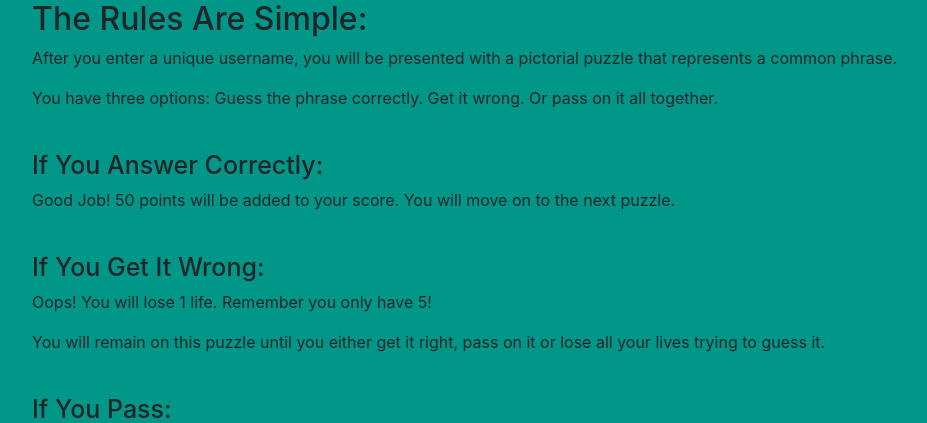
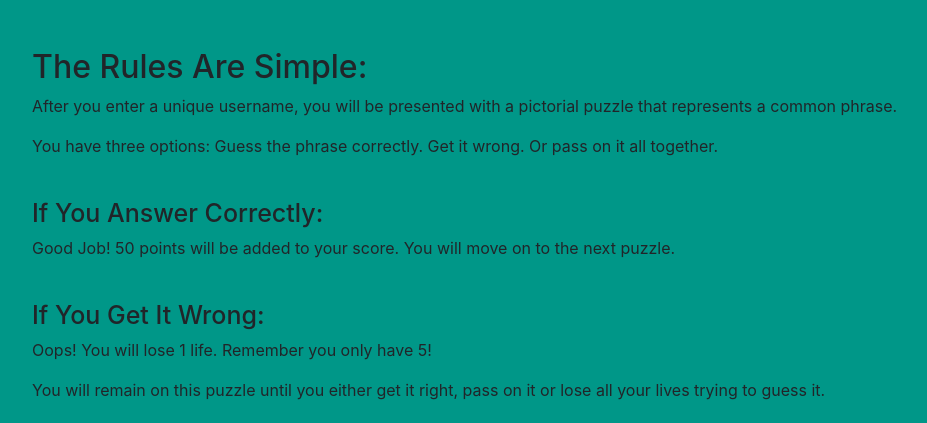
Before and after one commit to Code-Institute-Submissions/milestone3, a Flask app: page /instructions in a window 1280 px wide. Shown: the part 56-479 px from the top of the page, without its empty margins (148-1075 px from the left). Run offline with Flask 2, Linux system fonts and the light colour scheme; some libraries are stand-ins or nearby versions.

Commit message:
Updated styles for instructions page

```diff
--- a/flask-game/static/css/styles.css
+++ b/flask-game/static/css/styles.css
@@ -129,7 +129,9 @@ h3 {
  margin-bottom: 24px;
 }
 
-.question {}
+.info h2 {
+ margin-top: 48px;
+}
 
 .question p {
  margin-bottom: 40px;
```
